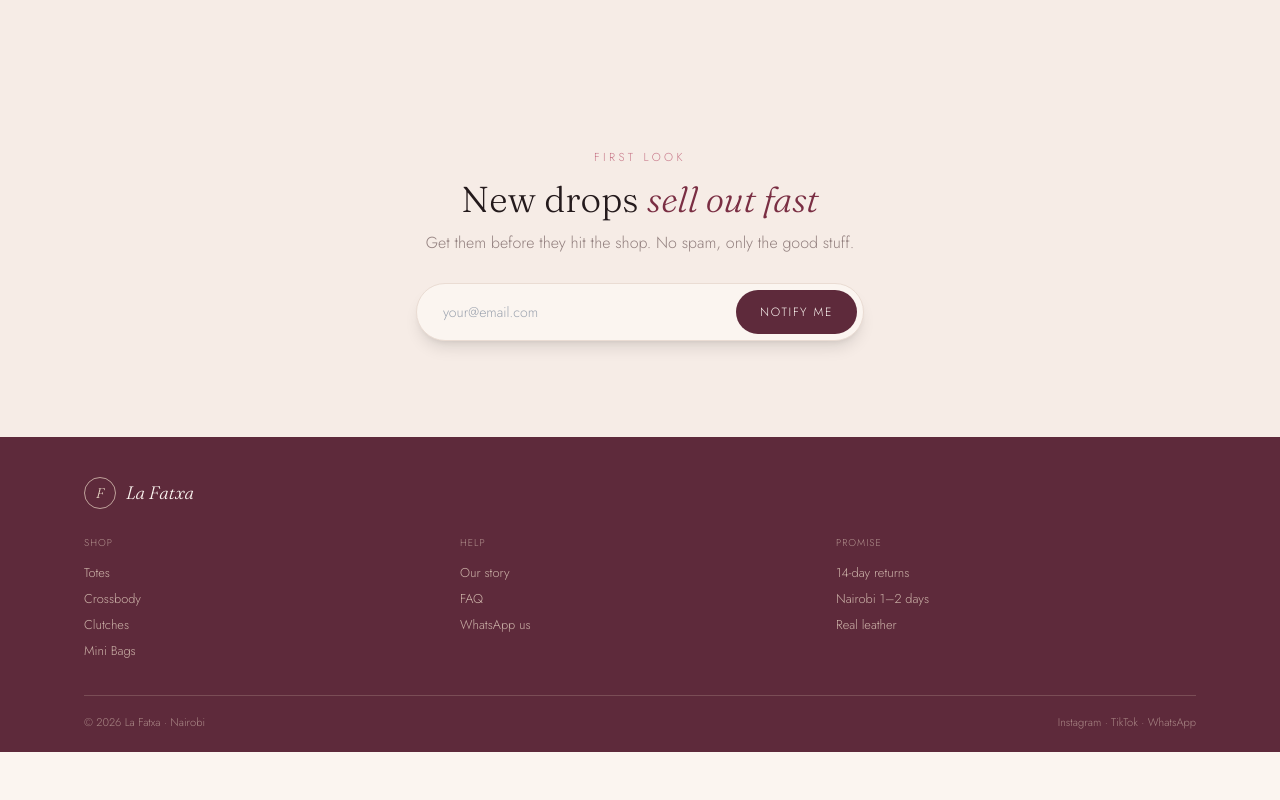
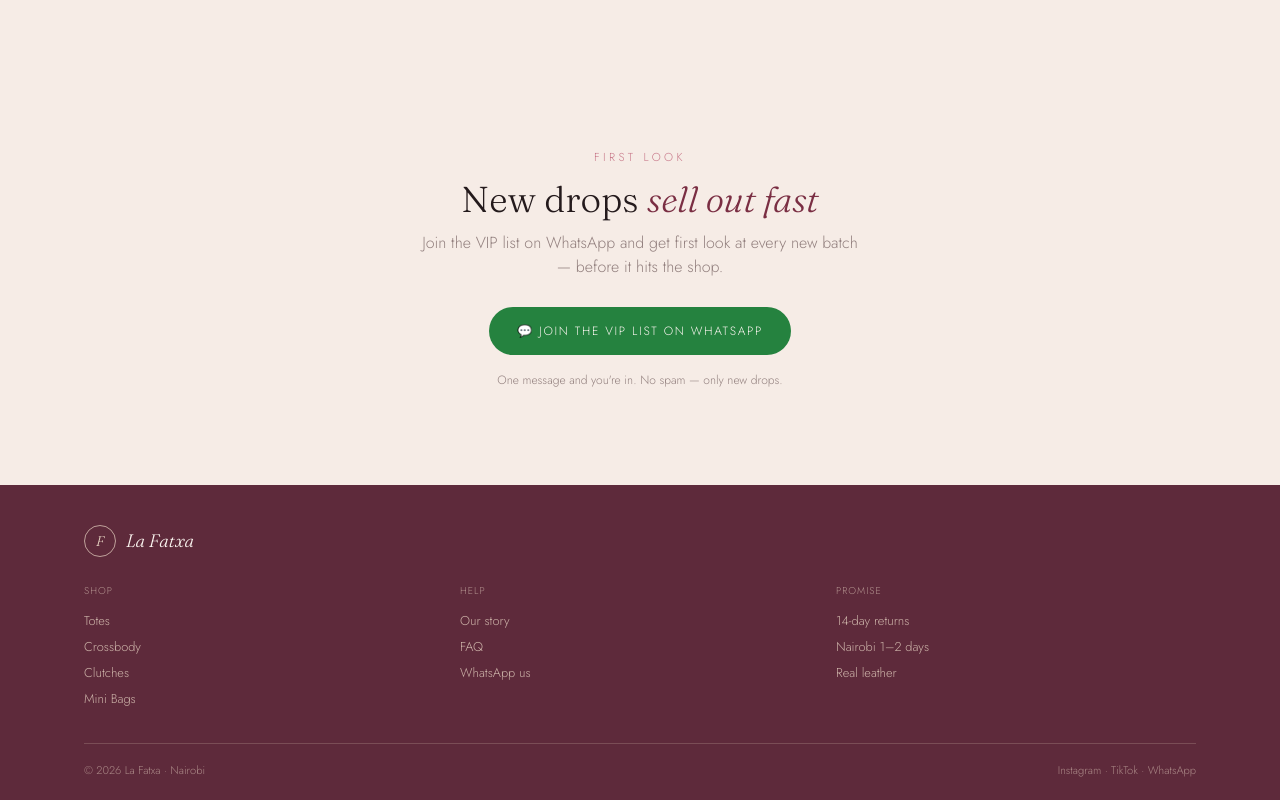
Before and after one commit to Jayow850/la-fatxa, a Next.js app: page / in a window 1280 px wide. Shown: the part 2445-3245 px from the top of the page. Before the commit the page ends 3197 px from the top, so only its background shows below. Built offline with nearby package versions, Linux system fonts and the light colour scheme; no server answers; the database is empty.

Commit message:
Enhance VIP list promotion with WhatsApp link
Updated the VIP list section to promote joining via WhatsApp.

```diff
--- a/app/page.jsx
+++ b/app/page.jsx
@@ -2,6 +2,7 @@ import Link from "next/link";
 import ProductCard from "@/components/ProductCard";
 import { getProducts } from "@/lib/supabase";
 import { getSettings, fontCss } from "@/lib/settings";
+import { waLink, waVipMessage } from "@/lib/wa";
 
 export const revalidate = 60; // stock refreshes at most every minute
 
@@ -83,12 +84,12 @@ export default async function Home() {
         <div className="max-w-6xl mx-auto px-6">
           <div className="text-[.72rem] tracking-[.3em] uppercase text-rose mb-3">First look</div>
           <h2 className="font-serif font-light text-4xl mb-3">New drops <em className="text-wine">sell out fast</em></h2>
-          <p className="text-mutedwarm">Get them before they hit the shop. No spam, only the good stuff.</p>
-          <form className="flex max-w-md mx-auto mt-7 bg-cream border border-linewarm rounded-full p-1.5 shadow-lg">
-            <input type="email" required placeholder="your@email.com"
-              className="flex-1 px-5 py-3 bg-transparent focus:outline-none text-sm" />
-            <button type="submit" className="btn !px-6 !py-3">Notify me</button>
-          </form>
+          <p className="text-mutedwarm max-w-md mx-auto">Join the VIP list on WhatsApp and get first look at every new batch — before it hits the shop.</p>
+          <a href={waLink(waVipMessage)} target="_blank" rel="noreferrer"
+            className="btn btn-wa !px-7 !py-4 mt-7 inline-flex">
+            💬 Join the VIP list on WhatsApp
+          </a>
+          <p className="text-[.75rem] text-mutedwarm mt-4">One message and you're in. No spam — only new drops.</p>
         </div>
       </section>
     </main>
```
